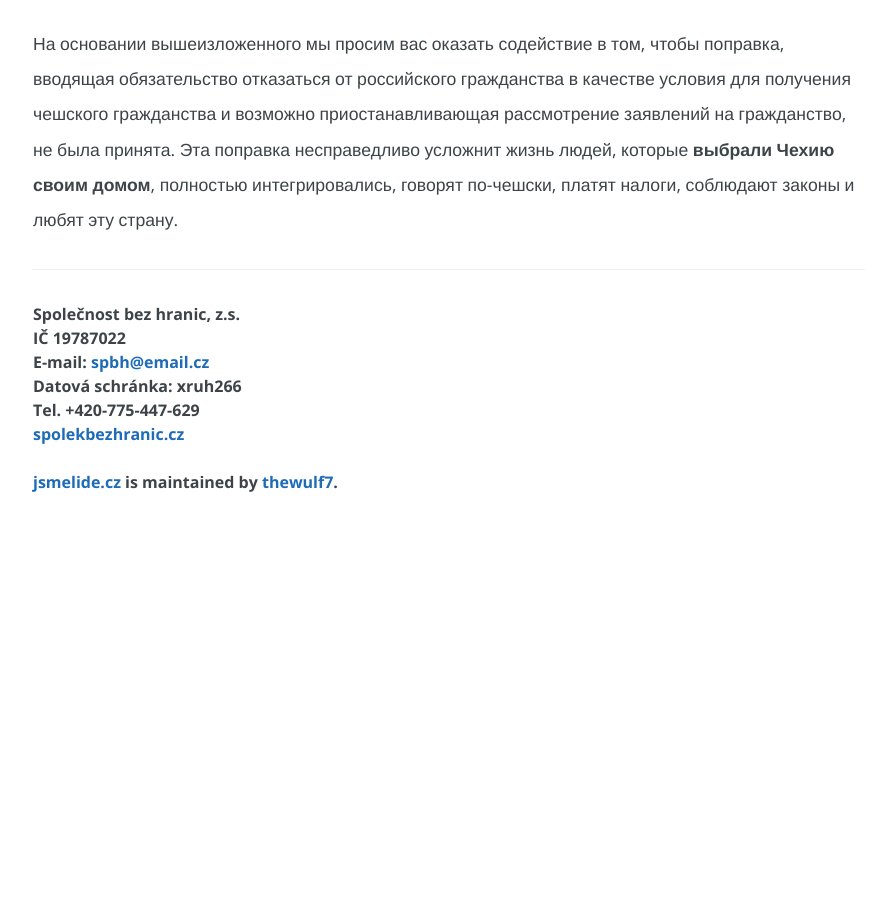
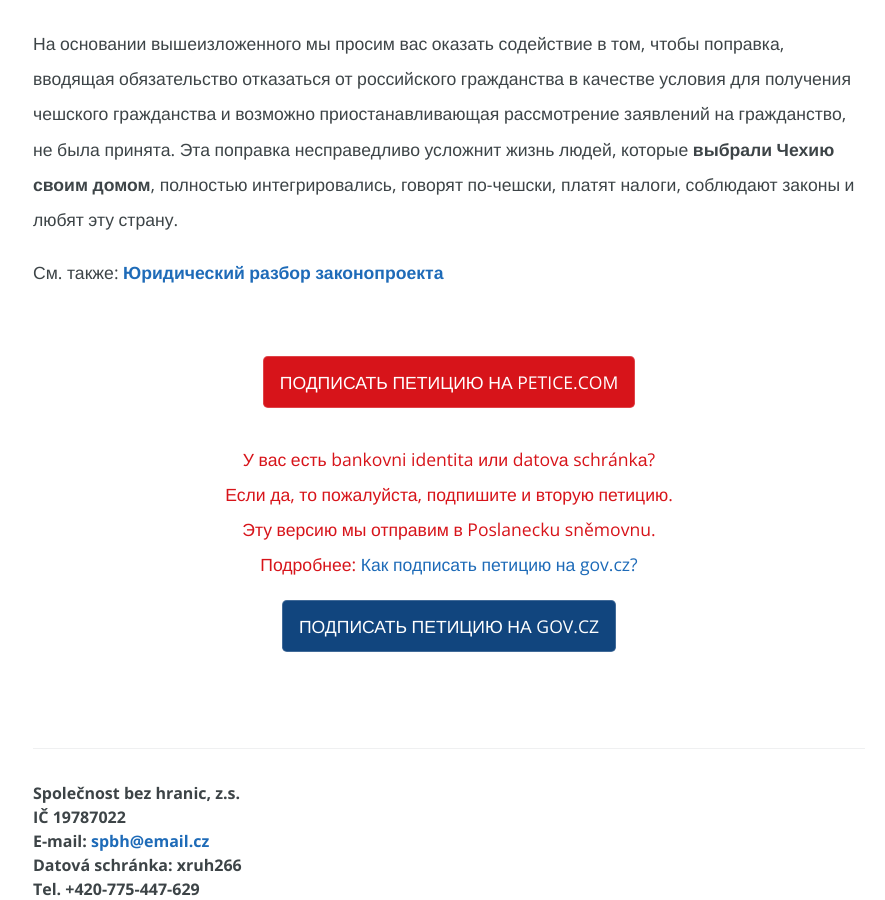
Before and after one commit to thewulf7/jsmelide, a Jekyll site: the page built from index_ru.md, in a window 1280 px wide and 900 px high, scrolled down 8804 px. Shown: the whole window, without its empty margins (191-1076 px from the left). Built offline with Jekyll 4.4.1, drawn with Linux system fonts in a browser that asks for light colours; comment, search, counter and statistics services are not loaded; our own code applies the rules of GitHub Pages for plain Markdown files; before the commit the page ends 9330 px from its top, so only the background shows below that.

Commit message:
Update index_ru.md

```diff
--- a/index_ru.md
+++ b/index_ru.md
@@ -81,3 +81,9 @@ layout: default
 ## Заключение
 
 На основании вышеизложенного мы просим вас оказать содействие в том, чтобы поправка, вводящая обязательство отказаться от российского гражданства в качестве условия для получения чешского гражданства и возможно приостанавливающая рассмотрение заявлений на гражданство, не была принята. Эта поправка несправедливо усложнит жизнь людей, которые **выбрали Чехию своим домом**, полностью интегрировались, говорят по-чешски, платят налоги, соблюдают законы и любят эту страну.
+
+См. также: **[Юридический разбор законопроекта](./zakon_ru.html)**
+
+<div class="page-header">
+{% include header_ru.html %}
+</div>
```
